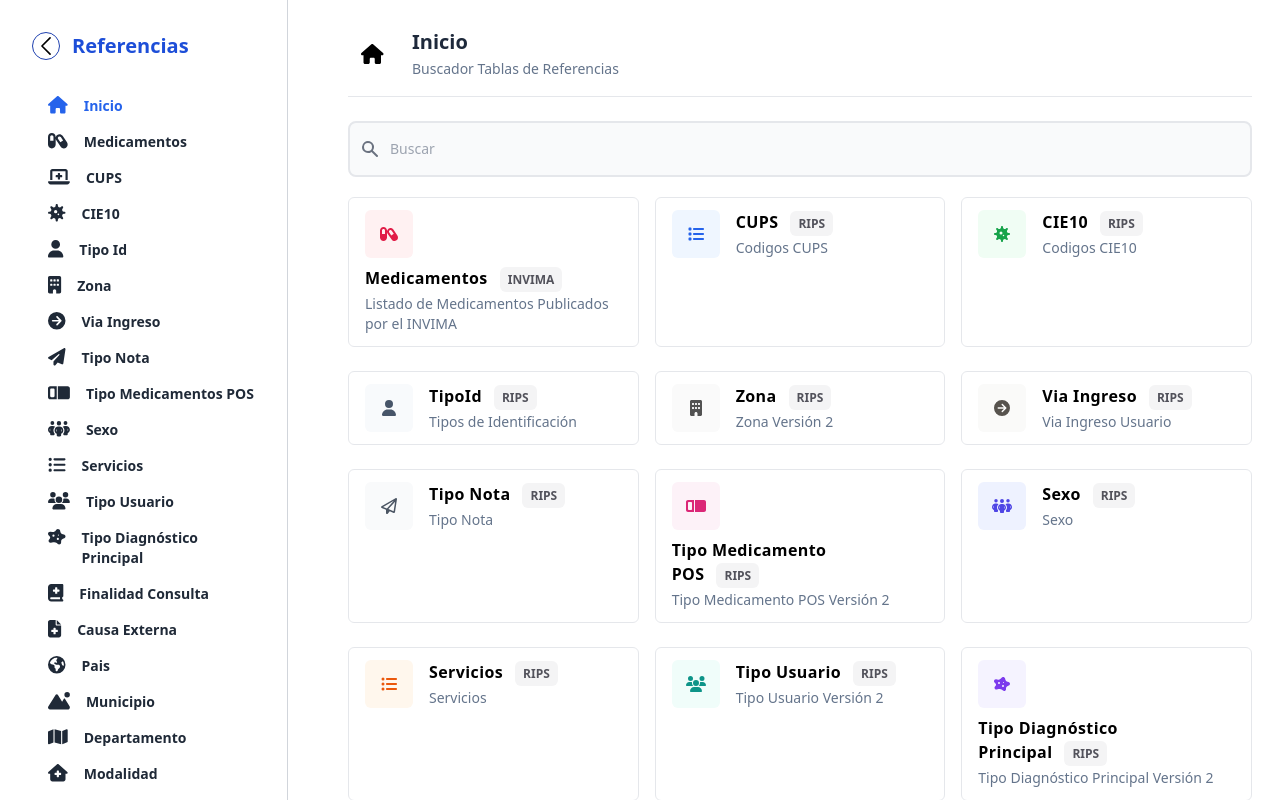
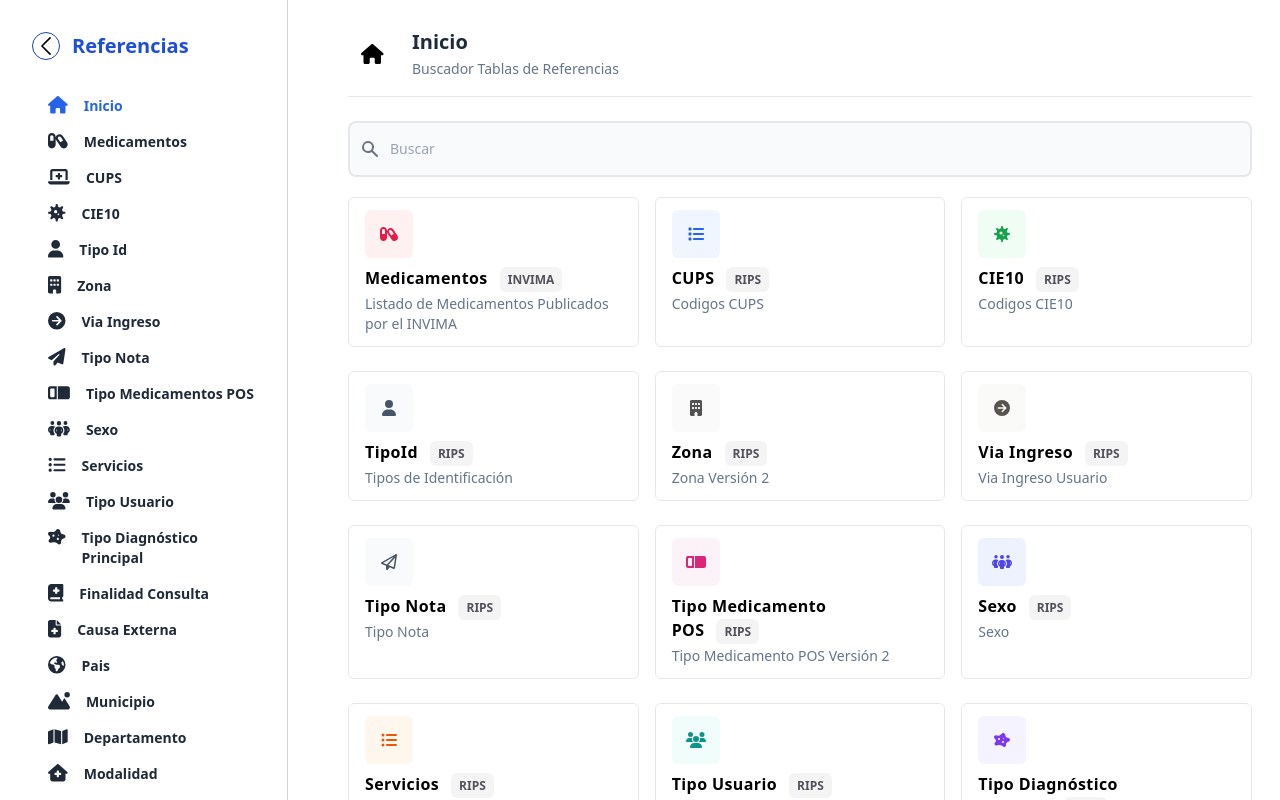
Before and after one commit to epjuan21/ref-app-02, a React (Vite) app: page / in a window 1280 px wide. Built offline with nearby package versions, Linux system fonts and the light colour scheme; no server answers.

Commit message:
Mejora en Diseño Responsive de Cards de Inicio

```diff
--- a/src/components/ListItems.jsx
+++ b/src/components/ListItems.jsx
@@ -7,7 +7,7 @@ const ListItems = ({ title, description, applications, icon, iconBgColor, iconTe
     return (
         <Link
             to={link}
-            className='flex flex-col sm:flex-row items-start gap-y-2 gap-x-4 flex-wrap bg-white px-4 py-3 rounded-md mb-2 border hover:border hover:border-blue-500 transition-all overflow-hidden'
+            className='flex flex-col 2xl:flex-row items-start gap-y-2 gap-x-4 flex-wrap bg-white px-4 py-3 rounded-md mb-2 border hover:border hover:border-blue-500 transition-all overflow-hidden'
         >
             <div className={`${iconBgColor} flex h-12 w-12 items-center justify-center rounded-md ${iconTextColor}`}>
                 <FontAwesomeIcon icon={icon} />
```
